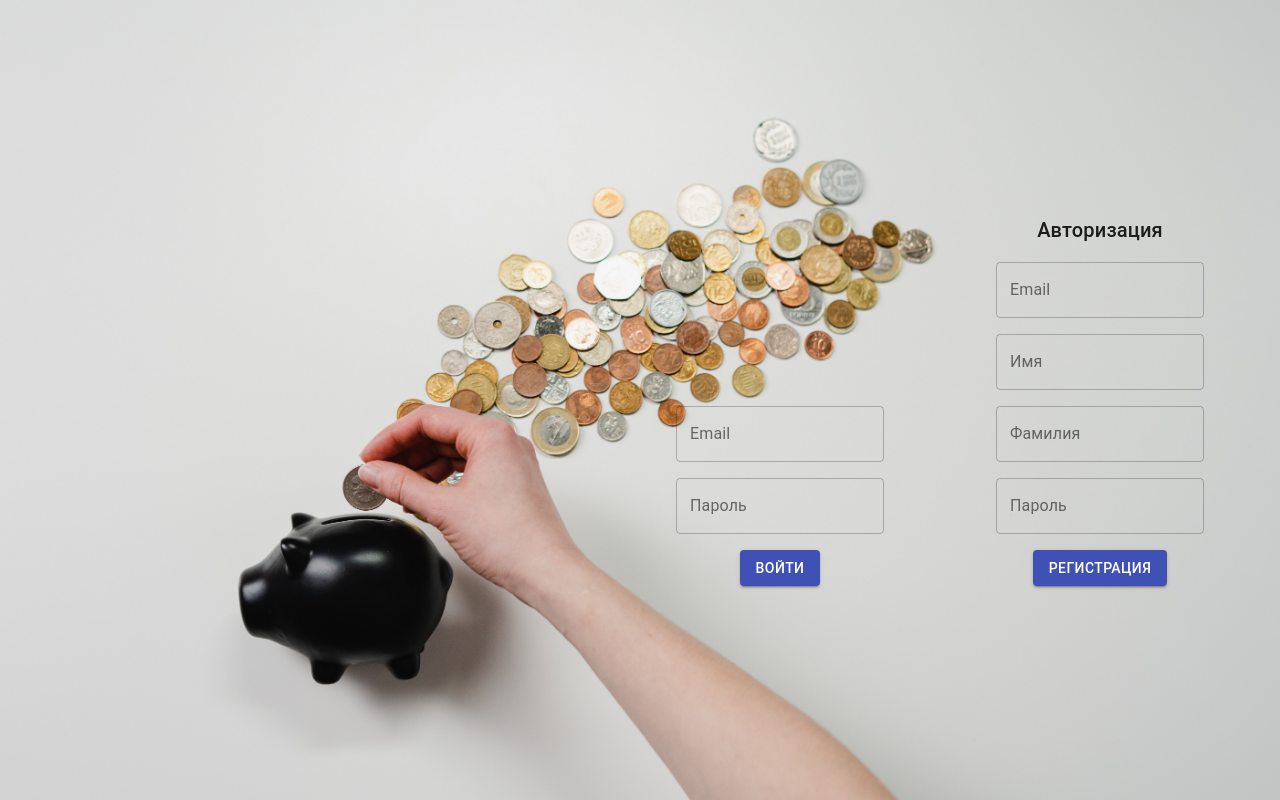
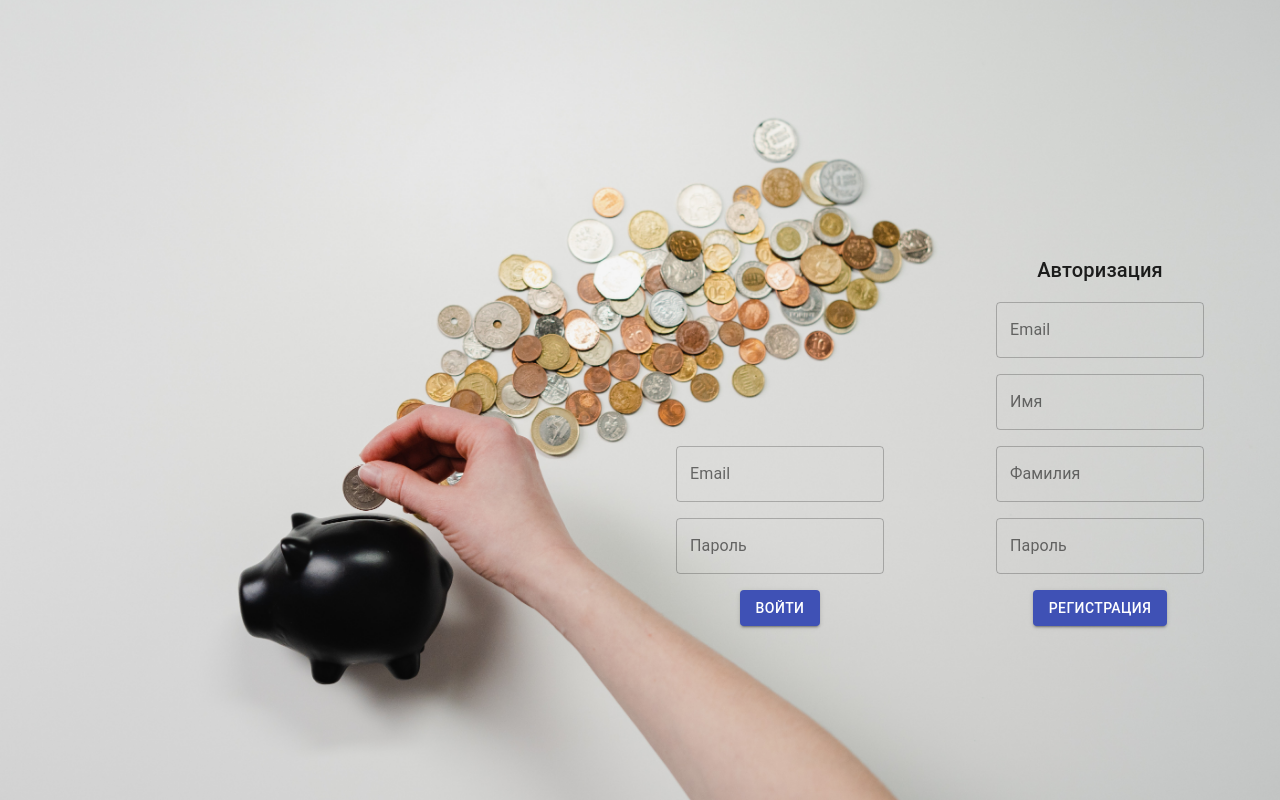
Before and after one commit to skilful522/financeControl, a React (Create React App) app in the folder front/: page /auth in a window 1280 px wide. Built offline with nearby package versions, Linux system fonts and the light colour scheme.

Commit message:
fixed styles

```diff
--- a/front/src/pages/Auth/useAuthStyles.js
+++ b/front/src/pages/Auth/useAuthStyles.js
@@ -22,6 +22,7 @@ export const useAuthStyles = makeStyles((theme) => ({
   },
   formsWrapper: {
     paddingRight: 20,
+    paddingTop: 80,
     [theme.breakpoints.up('sm')]: {
       display: 'flex',
       alignItems: 'flex-end',
```
